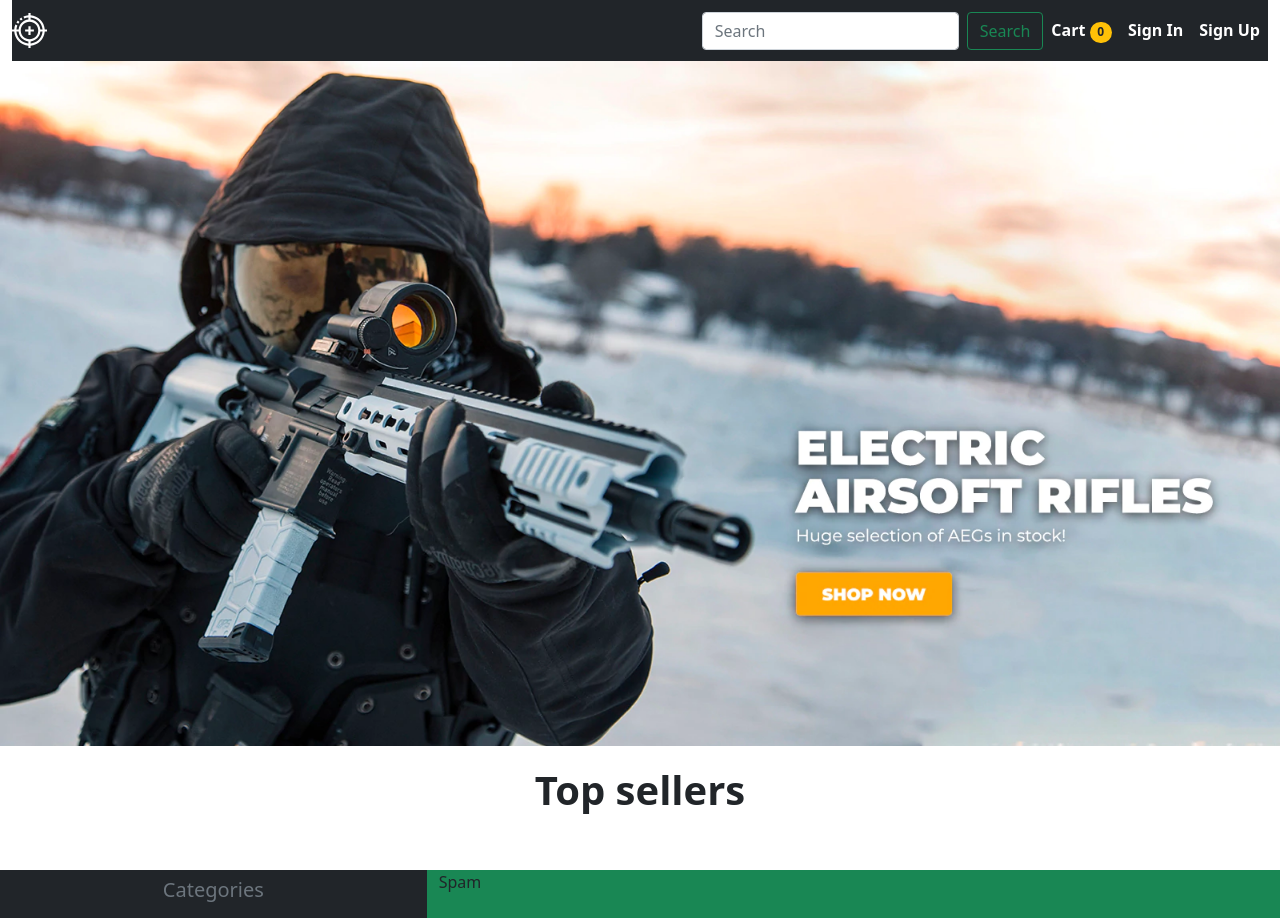
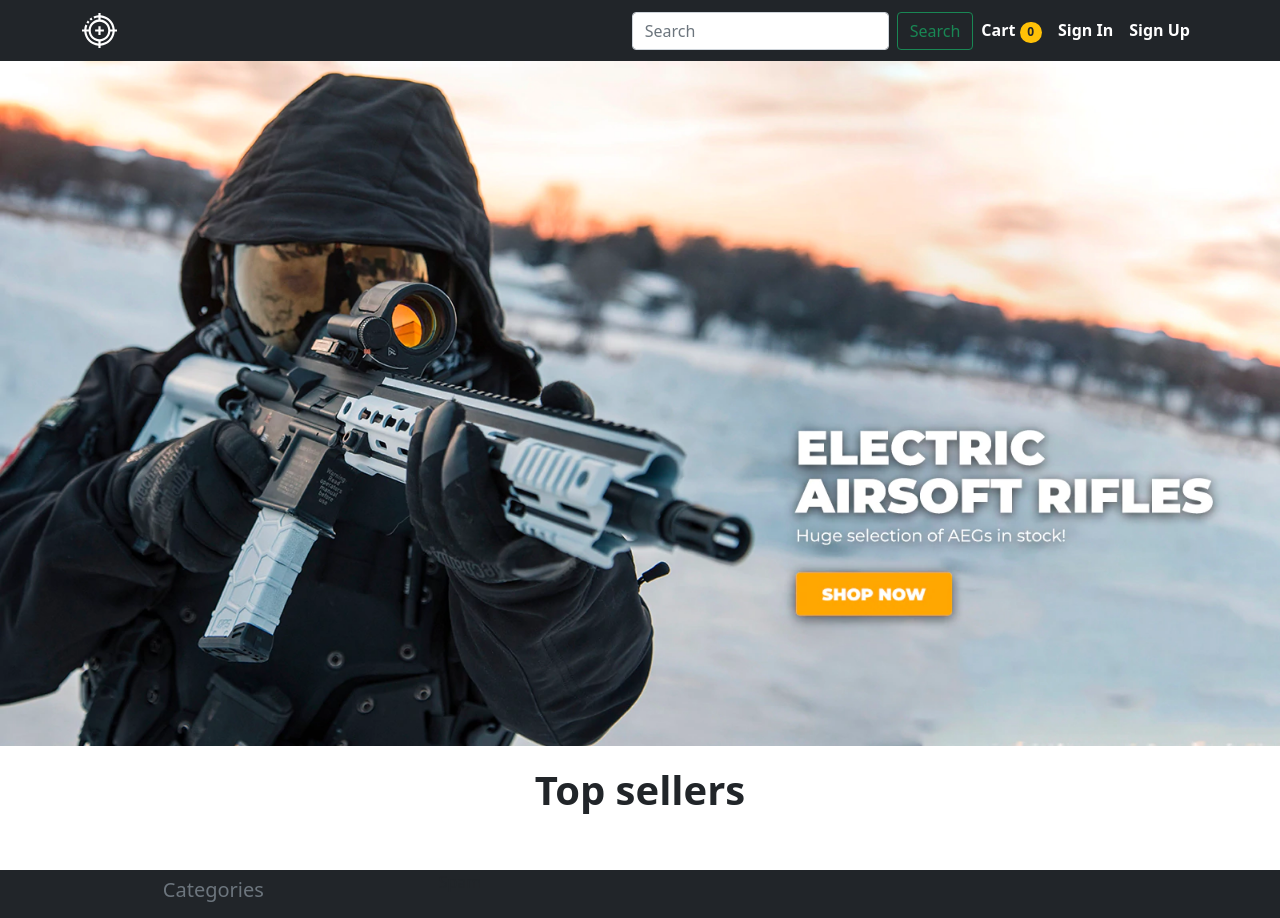
Before and after one commit to welel/airsoft-shop-website, a Django app: template shop/main/templates/index.html in a window 1280 px wide. Run offline with Django 3.2, Linux system fonts and the light colour scheme; the template is opened without the code that fills it, so the values that code supplies are empty; parts of the project's set-up code (start-up, migrations or seed data) failed here and were passed over; some libraries are stand-ins or nearby versions.

Commit message:
Frontend corretions. Readme extended.

```diff
--- a/shop/main/templates/layouts/base.html
+++ b/shop/main/templates/layouts/base.html
@@ -15,12 +15,10 @@
 </head>
 
 <body>
-	<div class="container-fluid">
-		{% include 'layouts/header.html' %}
-		{% block main %}{% endblock %}
-		{% include 'layouts/footer.html' %}
-		<script src="https://cdn.jsdelivr.net/npm/@popperjs/core@2.5.4/dist/umd/popper.min.js" integrity="sha384-q2kxQ16AaE6UbzuKqyBE9/u/KzioAlnx2maXQHiDX9d4/zp8Ok3f+M7DPm+Ib6IU" crossorigin="anonymous"></script>
-		<script src="https://cdn.jsdelivr.net/npm/bootstrap@5.0.0-beta1/dist/js/bootstrap.min.js" integrity="sha384-pQQkAEnwaBkjpqZ8RU1fF1AKtTcHJwFl3pblpTlHXybJjHpMYo79HY3hIi4NKxyj" crossorigin="anonymous"></script>
-	</div>
+	{% include 'layouts/header.html' %}
+	{% block main %}{% endblock %}
+	{% include 'layouts/footer.html' %}
+	<script src="https://cdn.jsdelivr.net/npm/@popperjs/core@2.5.4/dist/umd/popper.min.js" integrity="sha384-q2kxQ16AaE6UbzuKqyBE9/u/KzioAlnx2maXQHiDX9d4/zp8Ok3f+M7DPm+Ib6IU" crossorigin="anonymous"></script>
+	<script src="https://cdn.jsdelivr.net/npm/bootstrap@5.0.0-beta1/dist/js/bootstrap.min.js" integrity="sha384-pQQkAEnwaBkjpqZ8RU1fF1AKtTcHJwFl3pblpTlHXybJjHpMYo79HY3hIi4NKxyj" crossorigin="anonymous"></script>
 </body>
 </html>
--- a/shop/main/templates/layouts/footer.html
+++ b/shop/main/templates/layouts/footer.html
@@ -10,6 +10,6 @@
                 {% endfor %}
             </ul>
         </div>
-        <div class="col-sm-8 bg-success">Spam</div>
+        <div class="col-sm-8 bg-dark">Spam</div>
     </div>
 </footer>
--- a/shop/main/templates/layouts/header.html
+++ b/shop/main/templates/layouts/header.html
@@ -1,7 +1,7 @@
 {% load static %}
 
-<nav class="navbar navbar-dark bg-dark navbar-expand-lg navbar-light bg-light>
-  <div class="container-fluid">
+<nav class="navbar navbar-dark bg-dark navbar-expand-lg navbar-light bg-light">
+  <div class="container-md">
     <a class="navbar-brand" href="{% url 'index' %}">
         <img src="{% static 'img/brand_logo.svg' %}" alt="logo" width="35" height="35" />
     </a>
```
Also changed, not shown: README.md, details/overview.gif (added).
